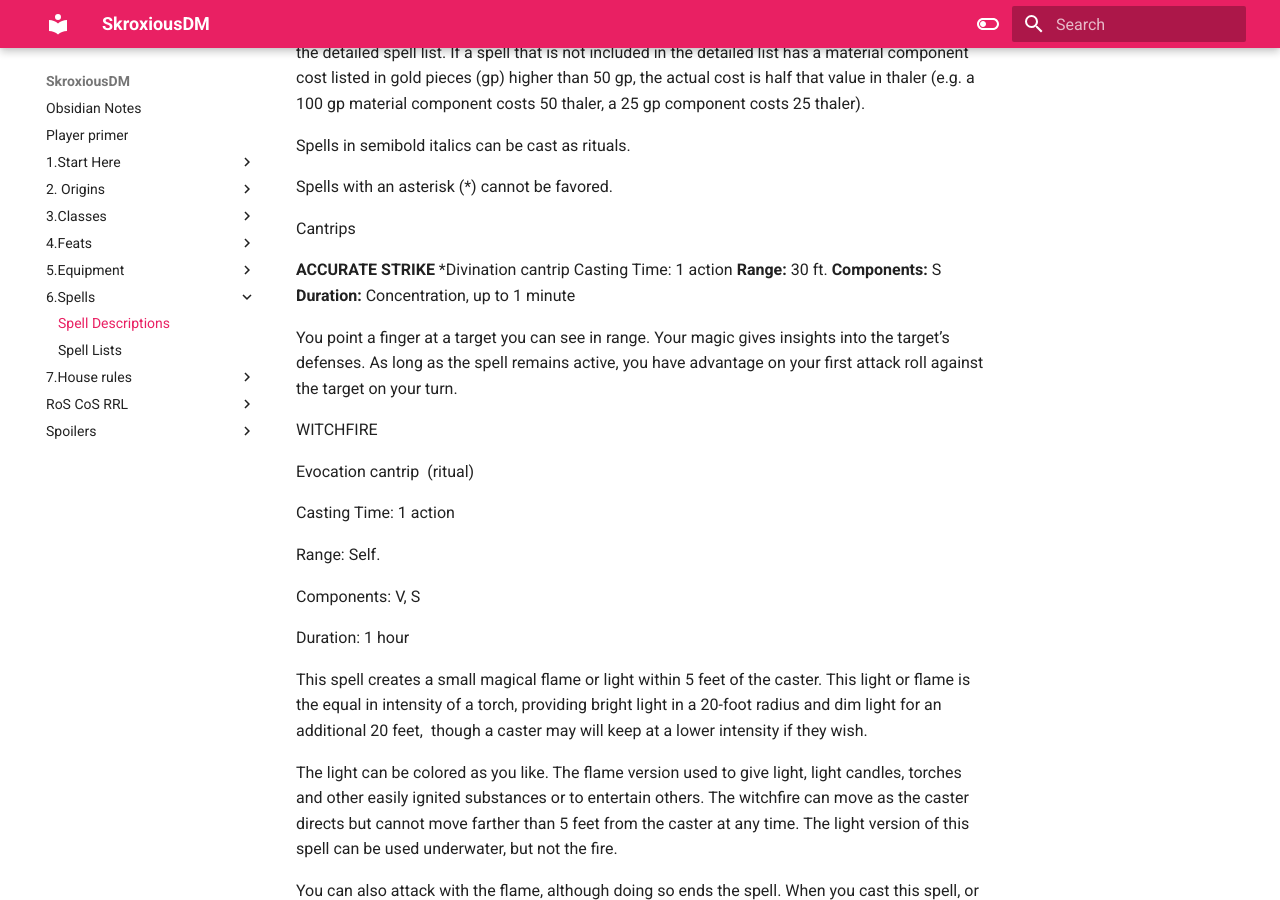
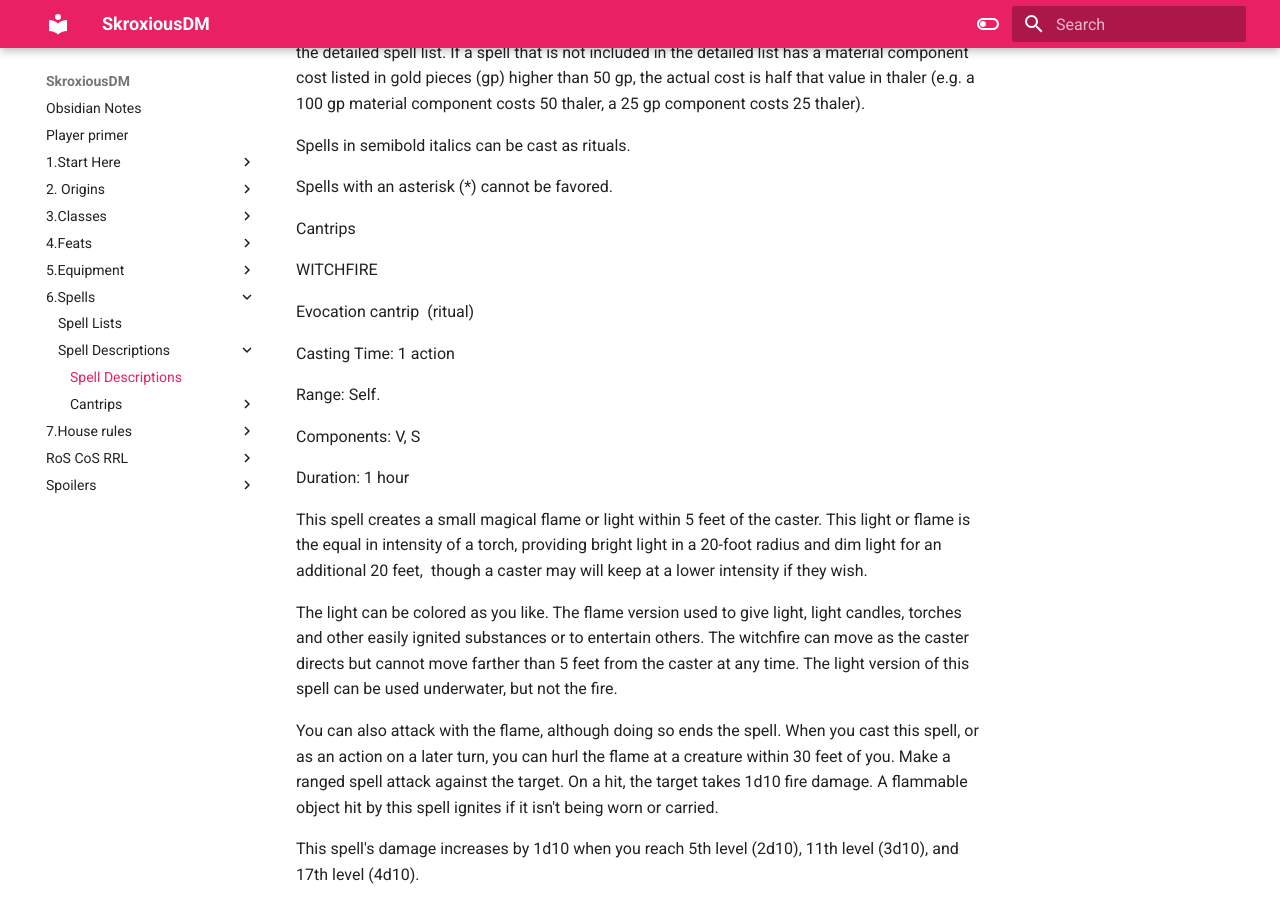
Before and after one commit to SkroxiousDM/SkroxiousDM, an MkDocs documentation site: the page built from docs/6.Spells/Spell Descriptions/Spell Descriptions.md, in a window 1280 px wide and 900 px high, scrolled down 343 px. Built offline with MkDocs 1.6.1 and Material for MkDocs 9.7.7, drawn with Linux system fonts in a browser that asks for light colours.

Commit message:
vault backup: 2023-10-29 23:15:42

```diff
--- a/docs/6.Spells/Spell Descriptions.md
+++ b/docs/6.Spells/Spell Descriptions/Spell Descriptions.md
@@ -14,14 +14,6 @@ Spells with an asterisk (*) cannot be favored.
 
 Cantrips
 
-**ACCURATE STRIKE**
-*Divination cantrip
-Casting Time: 1 action
-**Range:** 30 ft.
-**Components:** S
-**Duration:**  Concentration, up to 1 minute
-
-You point a finger at a target you can see in range. Your magic gives insights into the target’s defenses. As long as the spell remains active, you have advantage on your first attack roll against the target on your turn.
 
 WITCHFIRE
 
```
Also changed, not shown: docs/6.Spells/Spell Descriptions/Cantrips/ACCURATE STRIKE.md (added, +8 -0 lines), docs/6.Spells/Spell Descriptions/Cantrips/WITCHFIRE.md (added, +14 -0 lines).
